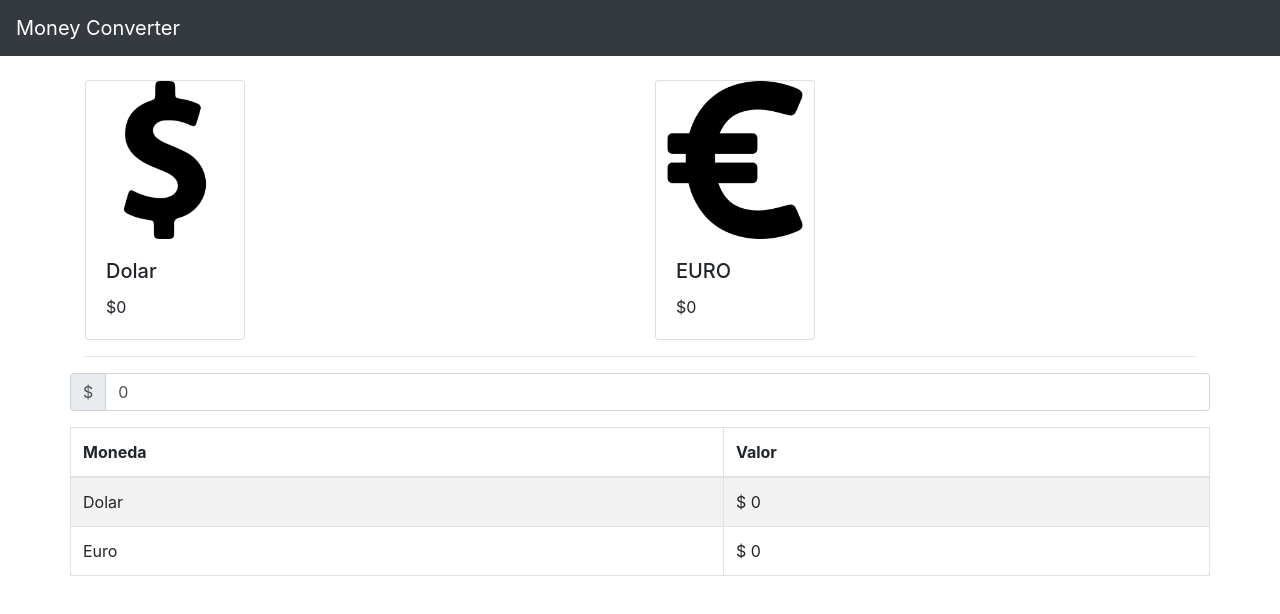
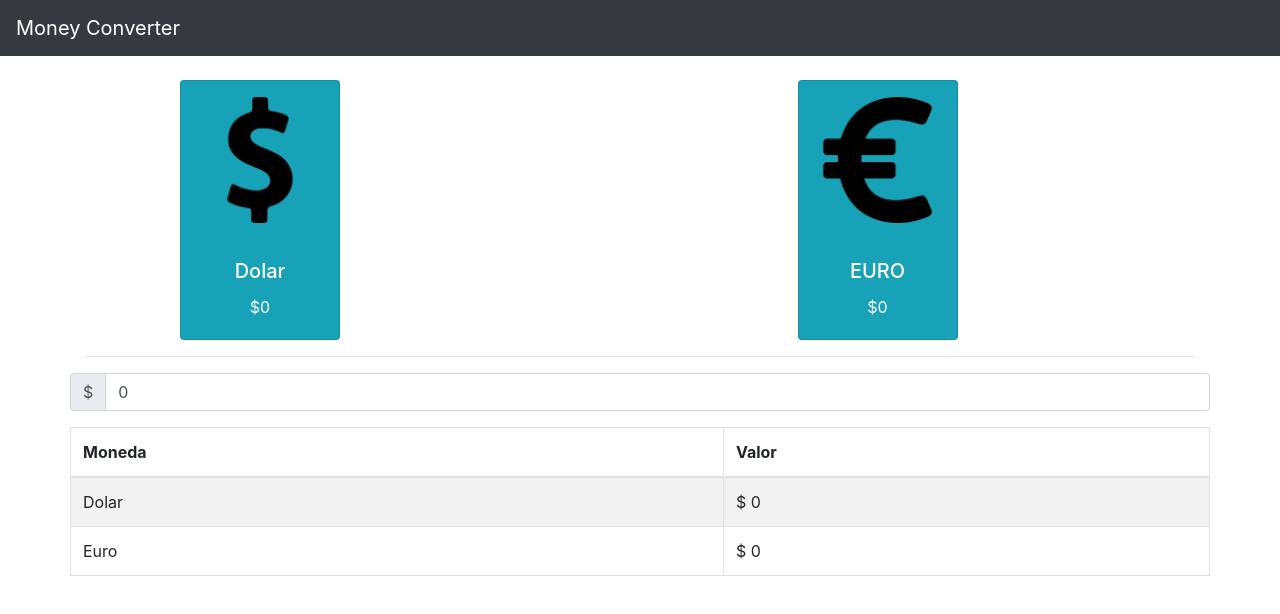
Before and after one commit to matias8588/currency-converter-react, a React (Create React App) app: page / in a window 1280 px wide. Shown: the top 614 px of the page. Built offline with nearby package versions, Linux system fonts and the light colour scheme; no server answers.

Commit message:
Added some styles to card and within images

```diff
--- a/src/Components/Converter/Converter.jsx
+++ b/src/Components/Converter/Converter.jsx
@@ -1,9 +1,17 @@
 import React, { Component } from "react";
-import { Card, InputGroup, FormControl, Table } from "react-bootstrap";
+import {
+  Card,
+  InputGroup,
+  FormControl,
+  Table,
+  Col,
+  Row,
+  Container,
+} from "react-bootstrap";
 import Dollar from "../../assets/dollar.png";
 import Euro from "../../assets/euro.png";
-import BitCoin from "../../assets/bitcoin.png";
 import axios from "axios";
+import "./style.scss";
 
 export default class Converter extends Component {
   constructor(props) {
@@ -35,27 +43,37 @@ export default class Converter extends Component {
     return (
       <div>
         <br />
-        <div className="container">
-          <div className="row">
-            <div className="col">
-              <Card style={{ width: "10rem" }}>
-                <Card.Img variant="top" src={Dollar} />
+        <Container>
+          <Row>
+            <Col md={{ offset: 1 }}>
+              <Card
+                bg="info"
+                text="white"
+                className="text-center"
+                style={{ width: "10rem" }}
+              >
+                <Card.Img className="card-image" variant="top" src={Dollar} />
                 <Card.Body>
                   <Card.Title>Dolar</Card.Title>
                   <Card.Text>${this.state.arsToUsd}</Card.Text>
                 </Card.Body>
               </Card>
-            </div>
-            <div className="col">
-              <Card style={{ width: "10rem" }}>
-                <Card.Img variant="top" src={Euro} />
+            </Col>
+            <Col md={{ offset: 2 }}>
+              <Card
+                bg="info"
+                text="white"
+                className="text-center"
+                style={{ width: "10rem" }}
+              >
+                <Card.Img className="card-image" variant="top" src={Euro} />
                 <Card.Body>
                   <Card.Title>EURO</Card.Title>
                   <Card.Text>${this.state.arsToEur}</Card.Text>
                 </Card.Body>
               </Card>
-            </div>
-          </div>
+            </Col>
+          </Row>
           <hr />
           <div className="row">
             <InputGroup className="mb-3">
@@ -89,7 +107,7 @@ export default class Converter extends Component {
               </tbody>
             </Table>
           </div>
-        </div>
+        </Container>
       </div>
     );
   }
--- /dev/null
+++ b/src/Components/Converter/style.scss
@@ -0,0 +1,3 @@
+.card-image {
+  padding: 10%;
+}
```
